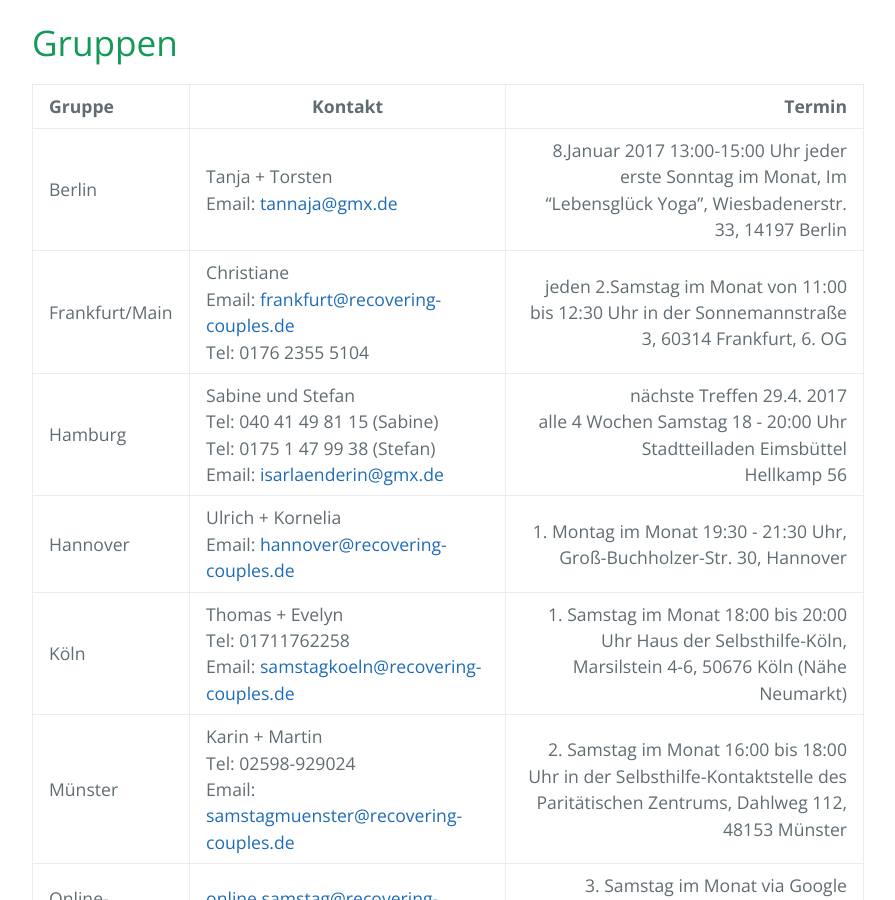
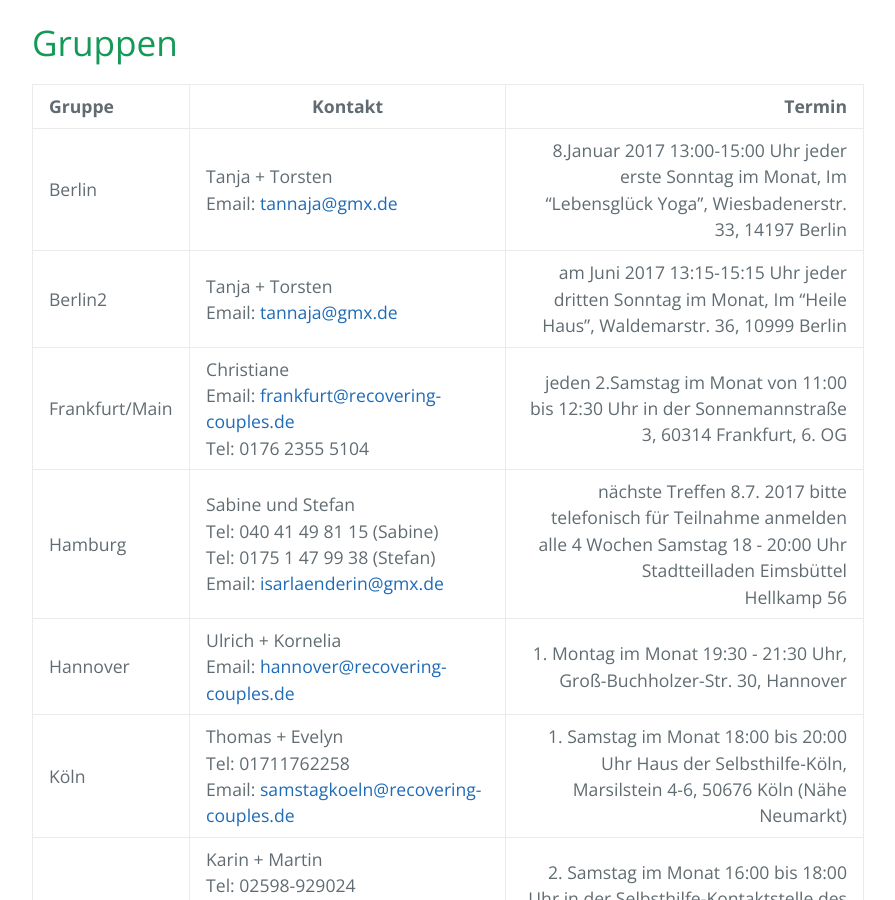
Before and after one commit to rcadeutschland/rcadeutschland.github.io, a Jekyll site: the page built from Gruppen.MD, in a window 1280 px wide and 900 px high, scrolled down 357 px. Shown: the whole window, without its empty margins (192-1087 px from the left). Built offline with Jekyll 4.4.1, drawn with Linux system fonts in a browser that asks for light colours; nearby versions of some CDN libraries.

Commit message:
Update Gruppen.MD

```diff
--- a/Gruppen.MD
+++ b/Gruppen.MD
@@ -7,8 +7,9 @@ title: RCA Gruppen
 | Gruppe | Kontakt | Termin                       |
 |:------ | ------- | ---------------------------: |
 | Berlin | Tanja + Torsten<br>Email: <tannaja@gmx.de> |  8.Januar 2017 13:00-15:00 Uhr jeder erste Sonntag im Monat, Im "Lebensglück Yoga", Wiesbadenerstr. 33, 14197 Berlin |
+| Berlin2 | Tanja + Torsten<br>Email: <tannaja@gmx.de> |  am Juni 2017 13:15-15:15 Uhr jeder dritten Sonntag im Monat, Im "Heile Haus", Waldemarstr. 36, 10999 Berlin |
 | Frankfurt/Main | Christiane<br>Email: <frankfurt@recovering-couples.de><br>Tel: 0176 2355 5104 | jeden 2.Samstag im Monat  von 11:00 bis 12:30 Uhr  in der Sonnemannstraße 3, 60314 Frankfurt, 6. OG |
-| Hamburg | Sabine und Stefan<br>Tel: 040 41 49 81 15 (Sabine)<br>Tel: 0175 1 47 99 38 (Stefan)<br>Email: <isarlaenderin@gmx.de> | nächste Treffen 29.4. 2017<br>alle 4 Wochen Samstag 18 - 20:00 Uhr<br>Stadtteilladen Eimsbüttel<br>Hellkamp 56 |
+| Hamburg | Sabine und Stefan<br>Tel: 040 41 49 81 15 (Sabine)<br>Tel: 0175 1 47 99 38 (Stefan)<br>Email: <isarlaenderin@gmx.de> | nächste Treffen 8.7. 2017 bitte telefonisch für Teilnahme anmelden<br>alle 4 Wochen Samstag 18 - 20:00 Uhr<br>Stadtteilladen Eimsbüttel<br>Hellkamp 56 |
 | Hannover | Ulrich + Kornelia<br>Email: <hannover@recovering-couples.de> | 1. Montag im Monat 19:30 - 21:30 Uhr,  Groß-Buchholzer-Str. 30, Hannover |
 | Köln | Thomas + Evelyn<br>Tel: 01711762258<br>Email: <samstagkoeln@recovering-couples.de> | 1. Samstag im Monat 18:00 bis 20:00 Uhr Haus der Selbsthilfe-Köln, Marsilstein 4-6, 50676 Köln (Nähe Neumarkt) |
 | Münster | Karin + Martin<br>Tel: 02598-929024<br>Email: <samstagmuenster@recovering-couples.de> | 2. Samstag im Monat 16:00 bis 18:00 Uhr  in der Selbsthilfe-Kontaktstelle des Paritätischen Zentrums, Dahlweg 112, 48153 Münster |
```
